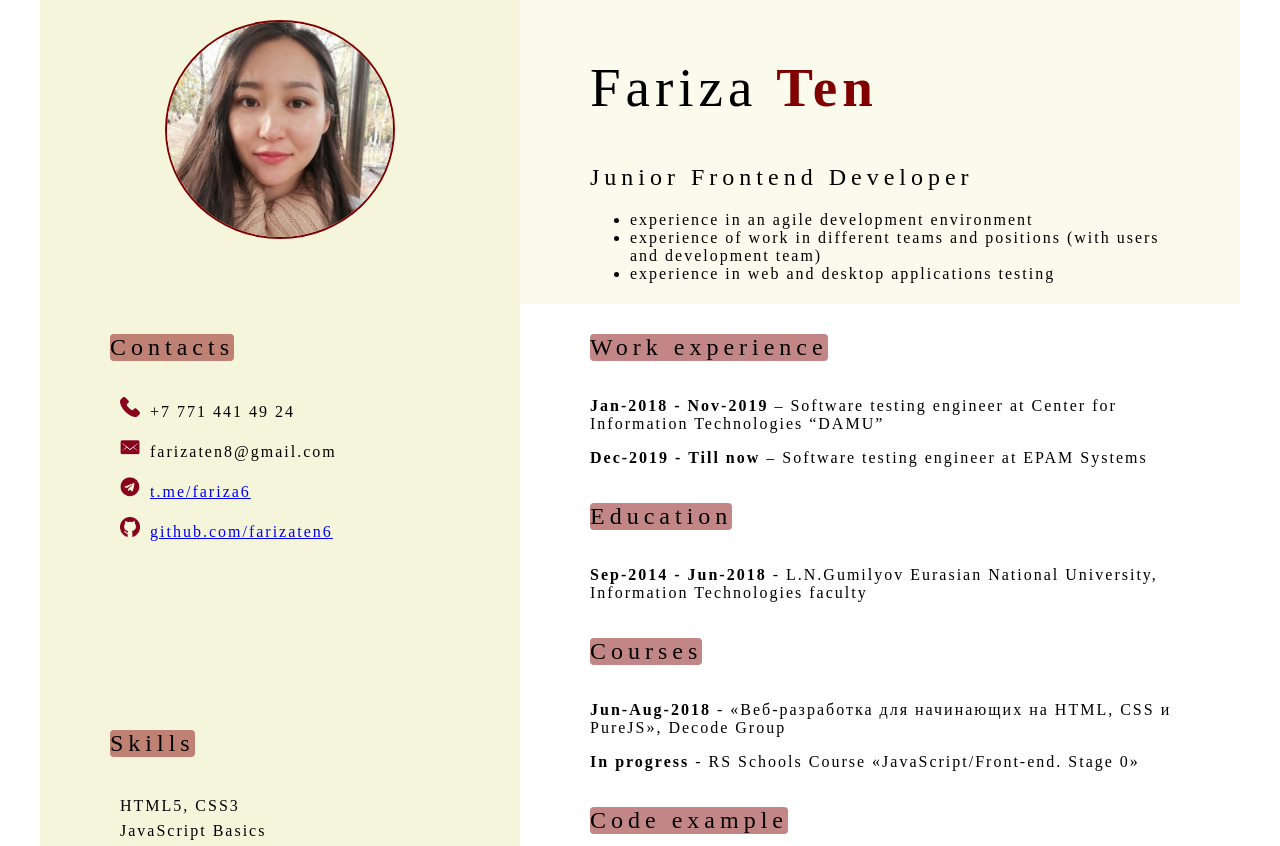
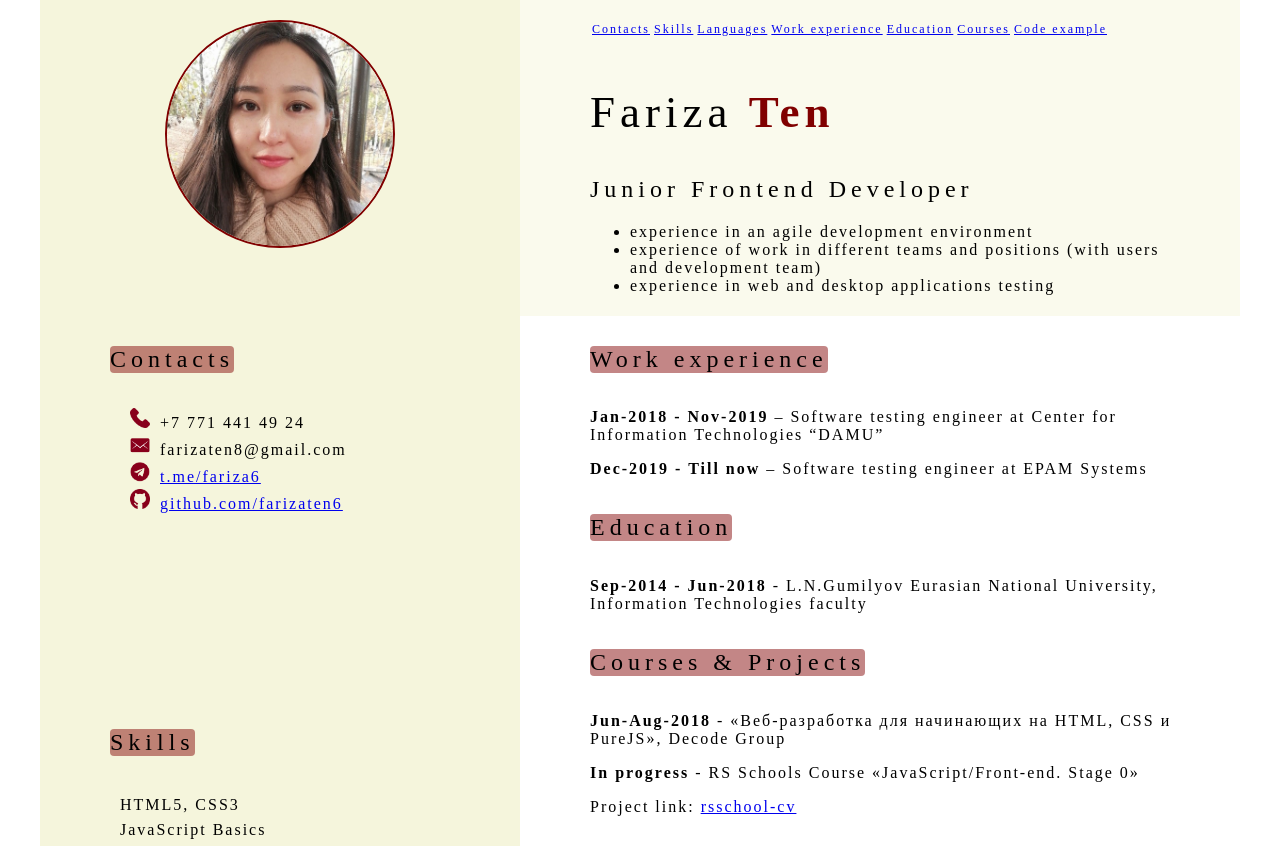
Before and after one commit to farizaten6/rsschool-cv, a plain HTML site: page index.html in a window 1280 px wide. Shown: the top 846 px of the page. Drawn offline with Linux system fonts and the light colour scheme; a web font is replaced by a local one.

Commit message:
feat: add navigation

```diff
--- a/css/style.css
+++ b/css/style.css
@@ -51,6 +51,23 @@
   letter-spacing: 2px;
   color: #000000;
 }
+.nav-list {
+  padding: 0 0 0 0;
+  list-style: none;
+  display: flex;
+  justify-content: flex-end;
+  align-items: center;
+  font-size: 12px;
+}
+.nav-link {
+  line-height: 2px;
+  transition: 0.3s;
+}
+.nav-item {
+  margin: 0 2px;
+  color: #8000002d;
+  border-radius: 4px;
+}
 .main-container {
   display: flex;
   flex-wrap: wrap;
@@ -89,7 +106,7 @@
 }
 .main-section-title {
   font-family: "RalewayRegular";
-  font-size: 55px;
+  font-size: 45px;
   font-weight: 400;
   letter-spacing: 5px;
   color: #000000;
@@ -113,7 +130,7 @@
 }
 .section-title-span {
   font-family: "BirthstoneBounce";
-  font-size: 55px;
+  font-size: 45px;
   font-weight: 700;
   letter-spacing: 5px;
   color: #800000;
--- a/index.html
+++ b/index.html
@@ -15,6 +15,17 @@
                 <img src="./assets/img/photo2.jpg" alt="avatar" class="avatar">
             </div>
             <div class="header-container">
+                <nav class="nav">
+                    <ul class="nav-list">
+                      <li class="nav-item"><a href="#contacts" class="nav-link">Contacts</a></li>
+                      <li class="nav-item"><a href="#skills" class="nav-link">Skills</a></li>
+                      <li class="nav-item"><a href="#languages" class="nav-link">Languages</a></li>
+                      <li class="nav-item"><a href="#work-experience" class="nav-link">Work experience</a></li>
+                      <li class="nav-item"><a href="#education" class="nav-link">Education</a></li>
+                      <li class="nav-item"><a href="#courses" class="nav-link">Courses</a></li>
+                      <li class="nav-item"><a href="#code-example" class="nav-link">Code example</a></li>
+                    </ul>
+                  </nav>
                 <section class = "section" id="profile">
                     <h1 class="main-section-title">
                         Fariza
@@ -42,10 +53,12 @@
                     <h2 class="section-title">
                         Contacts
                     </h2>
-                    <p><img src="../rsschool-cv/assets/img/telephone.png" class = "icon" alt="phone"></a>+7 771 441 49 24</p>
-                    <p><img src="../rsschool-cv/assets/img/email.png" class = "icon" alt="mail">farizaten8@gmail.com</p>
-                    <p><img src="../rsschool-cv/assets/img/telegram.png" class = "icon" alt="telegram"><a href="https://t.me/fariza6">t.me/fariza6</a></p>
-                    <p><img src="../rsschool-cv/assets/img/github.png" class = "icon" alt="git"><a href="https://github.com/farizaten6">github.com/farizaten6</a></p>
+                    <ul class="list">
+                        <li><img src="../rsschool-cv/assets/img/telephone.png" class = "icon" alt="phone">+7 771 441 49 24</li>
+                        <li><img src="../rsschool-cv/assets/img/email.png" class = "icon" alt="mail">farizaten8@gmail.com</li>
+                        <li><img src="../rsschool-cv/assets/img/telegram.png" class = "icon" alt="telegram"><a href="https://t.me/fariza6">t.me/fariza6</a></li>
+                        <li><img src="../rsschool-cv/assets/img/github.png" class = "icon" alt="git"><a href="https://github.com/farizaten6">github.com/farizaten6</a></li>
+                    </ul>
                 </section>
                 <section class = "section" id = "skills">
                     <h2 class="section-title">
@@ -85,10 +98,11 @@
                 </section>
                 <section class = "section" id = "courses">
                     <h2 class="section-title">
-                        Courses
+                        Courses & Projects
                     </h2>
                     <p><a class="text-bold">Jun-Aug-2018</a> - «Веб-разработка для начинающих на HTML, CSS и PureJS», Decode Group</p>
                     <p><a class="text-bold">In progress</a> - RS Schools Course «JavaScript/Front-end. Stage 0»</p>
+                    <p>Project link: <a href = "https://farizaten6.github.io/rsschool-cv/">rsschool-cv</a></p>
                 </section>
 
                 <section class = "section" id = "code-example">
```
